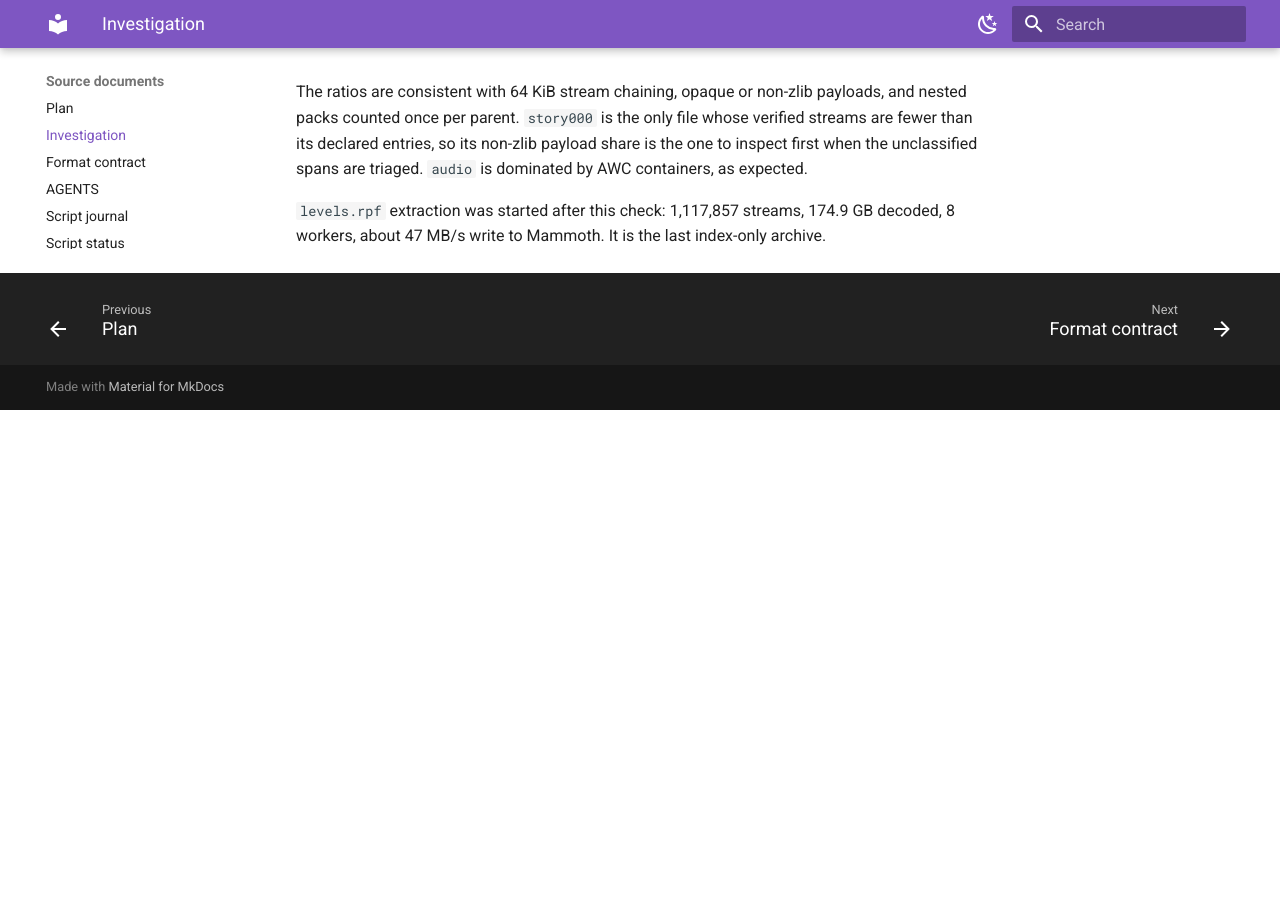
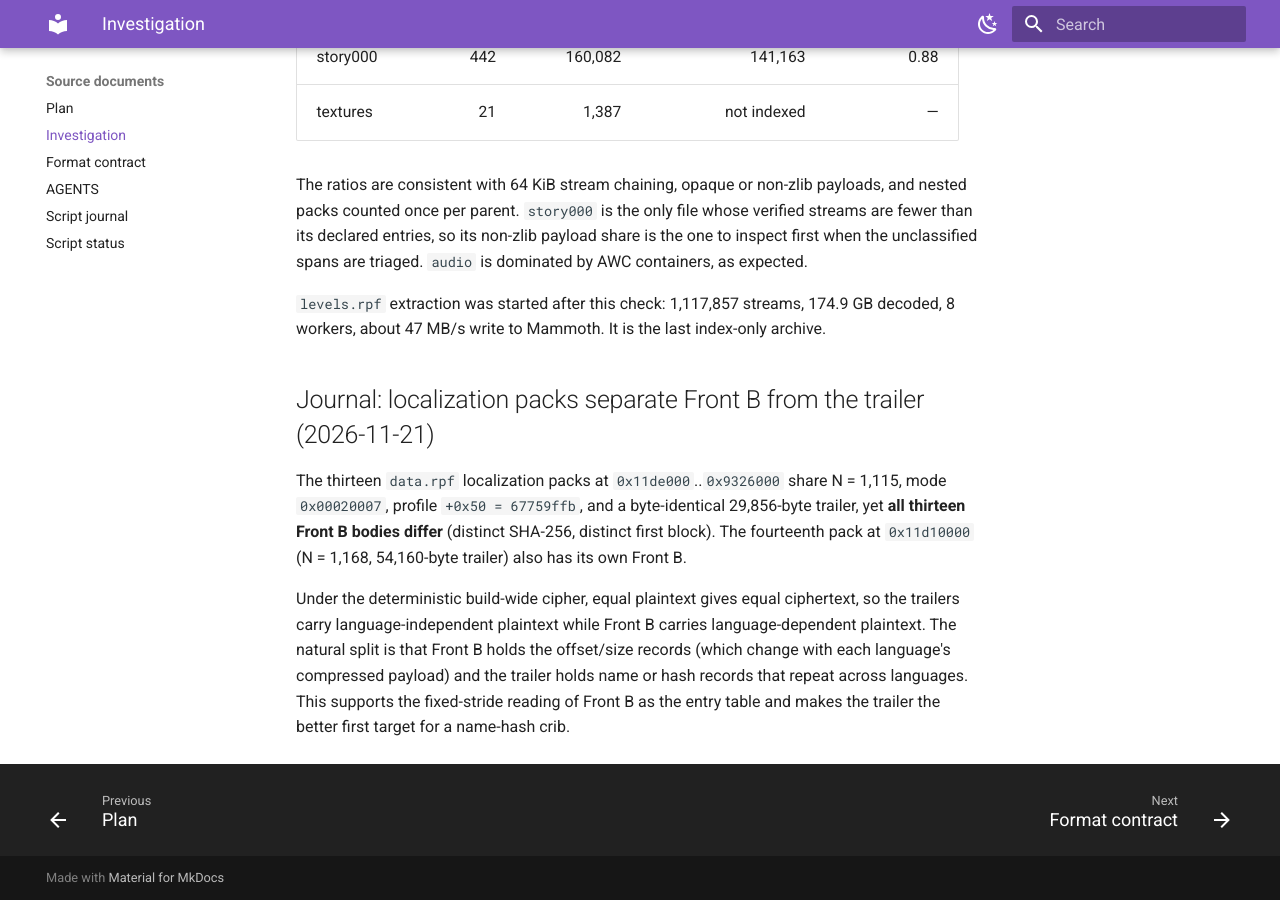
Before and after one commit to lynxnathan/rage-tools-vi, an MkDocs documentation site: the page built from docs/reference/source-investigation.md, in a window 1280 px wide and 900 px high, scrolled down 72025 px. Built offline with MkDocs 1.6.1 and Material for MkDocs 9.7.7, drawn with Linux system fonts in a browser that asks for light colours; before the commit the page ends 72435 px from its top, so only the background shows below that; some of the changed text lies outside the part shown.

Commit message:
docs: Front B is language-dependent while the trailer repeats

```diff
--- a/investigation.md
+++ b/investigation.md
@@ -2362,6 +2362,11 @@ Prefix search cannot find names appearing later in a stream.
 starts indexing, cancels through the GUI, and checks that the partial index is
 removed. This is a responsiveness/cancellation check, not a 209 GB benchmark.
 
+`tools/explorer_anim_e2e.sh` opens the local 4,407,626,384-byte `anim.rpf`,
+loads its existing stream index, and selects a binary zlib stream under Xvfb.
+The test exposed and led to removal of a duplicate long path in the header
+that wrapped and shifted the controls.
+
 ## Journal: corpus-wide RPF9 header census (2026-11-21)
 
 Enumerated every RPF9 header in the 22-archive source tree on Mammoth
@@ -2464,3 +2469,19 @@ are triaged. `audio` is dominated by AWC containers, as expected.
 `levels.rpf` extraction was started after this check: 1,117,857 streams,
 174.9 GB decoded, 8 workers, about 47 MB/s write to Mammoth. It is the last
 index-only archive.
+
+## Journal: localization packs separate Front B from the trailer (2026-11-21)
+
+The thirteen `data.rpf` localization packs at `0x11de000`..`0x9326000` share
+N = 1,115, mode `0x00020007`, profile `+0x50 = 67759ffb`, and a byte-identical
+29,856-byte trailer, yet **all thirteen Front B bodies differ** (distinct
+SHA-256, distinct first block). The fourteenth pack at `0x11d10000` (N = 1,168,
+54,160-byte trailer) also has its own Front B.
+
+Under the deterministic build-wide cipher, equal plaintext gives equal
+ciphertext, so the trailers carry language-independent plaintext while Front B
+carries language-dependent plaintext. The natural split is that Front B holds
+the offset/size records (which change with each language's compressed payload)
+and the trailer holds name or hash records that repeat across languages. This
+supports the fixed-stride reading of Front B as the entry table and makes the
+trailer the better first target for a name-hash crib.
```
